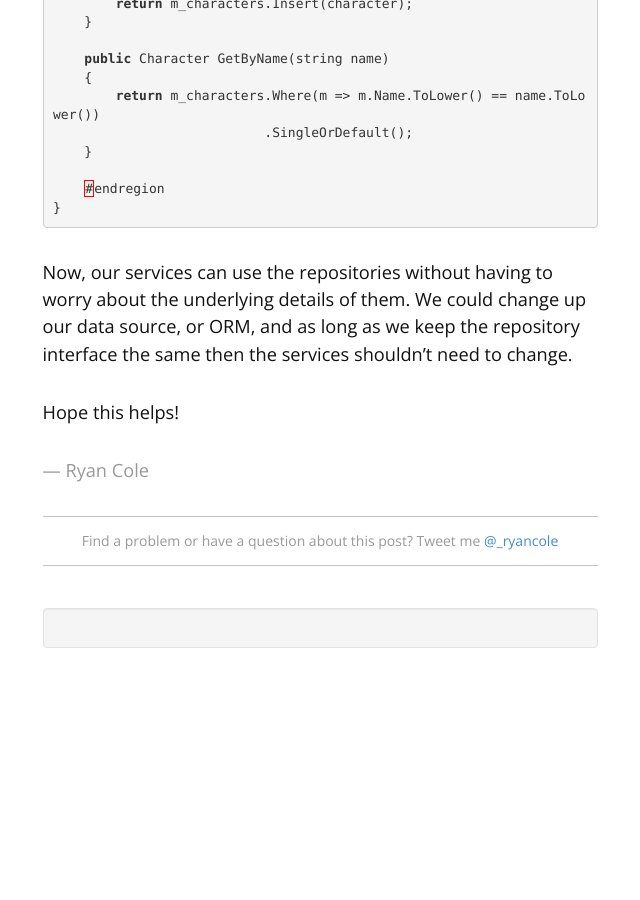
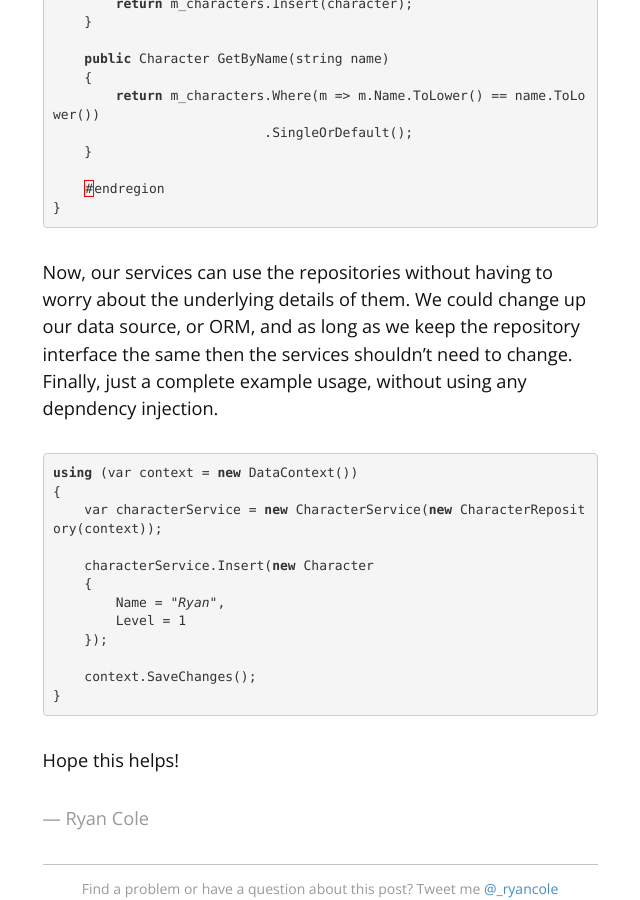
Before and after one commit to ryancole/ryancole.github.com, a Jekyll site: the page built from _posts/2014-01-25-entity-framework-repository-pattern.md, in a window 1280 px wide and 900 px high, scrolled down 4856 px. Shown: the whole window, without its empty margins (320-960 px from the left). Built offline with Jekyll 4.4.1, drawn with Linux system fonts in a browser that asks for light colours; comment, search, counter and statistics services are not loaded; before the commit the page ends 5524 px from its top, so only the background shows below that.

Commit message:
add usage

```diff
--- a/_posts/2014-01-25-entity-framework-repository-pattern.md
+++ b/_posts/2014-01-25-entity-framework-repository-pattern.md
@@ -135,6 +135,21 @@ class CharacterService : ICharacterService
 }
 {% endhighlight %}
 
-Now, our services can use the repositories without having to worry about the underlying details of them. We could change up our data source, or ORM, and as long as we keep the repository interface the same then the services shouldn't need to change.
+Now, our services can use the repositories without having to worry about the underlying details of them. We could change up our data source, or ORM, and as long as we keep the repository interface the same then the services shouldn't need to change. Finally, just a complete example usage, without using any depndency injection.
+
+{% highlight csharp %}
+using (var context = new DataContext())
+{
+    var characterService = new CharacterService(new CharacterRepository(context));
+
+    characterService.Insert(new Character
+    {
+        Name = "Ryan",
+        Level = 1
+    });
+
+    context.SaveChanges();
+}
+{% endhighlight %}
 
 Hope this helps!
```
